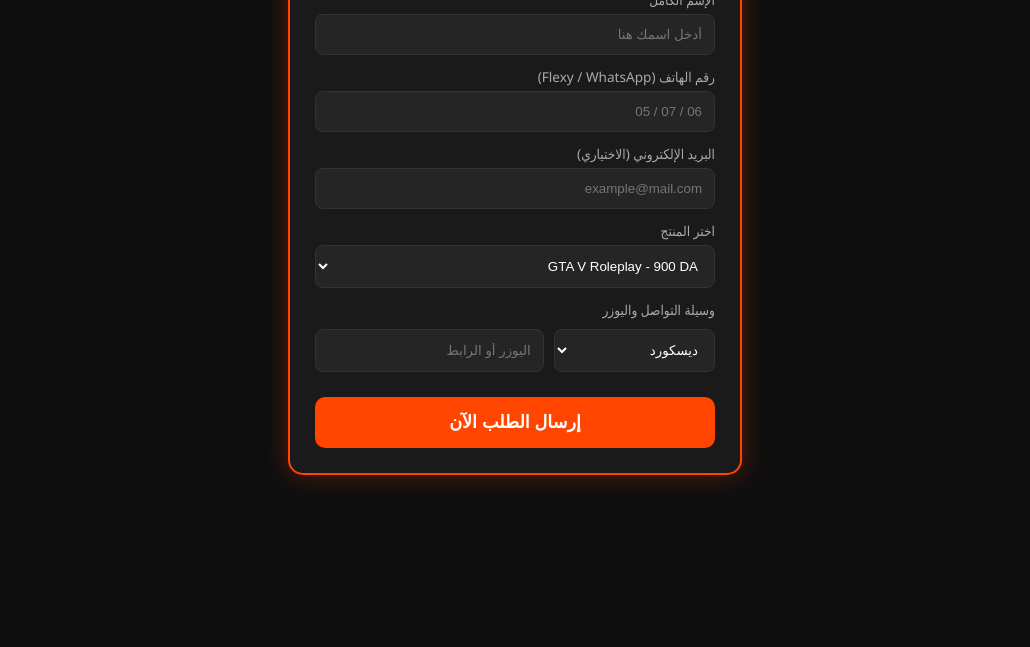
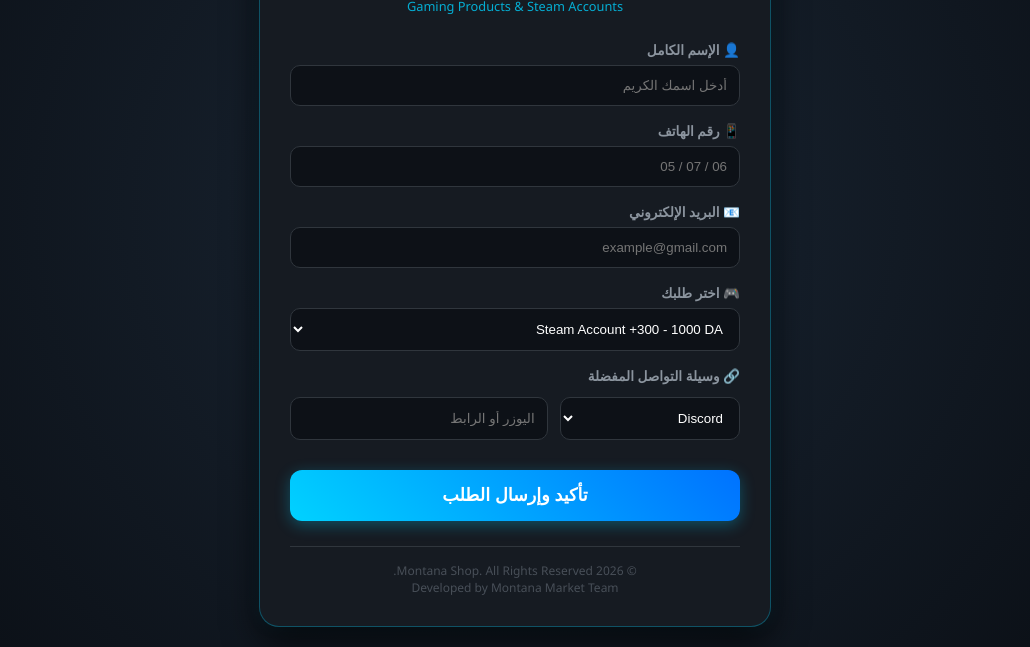
Before and after one commit to Montanamarket/Shop, a plain HTML site: page index.html in a window 1280 px wide. Shown: the part 227-874 px from the top of the page, without its empty margins (125-1155 px from the left). Before the commit the page ends 820 px from the top, so only its background shows below. Drawn offline with Linux system fonts and the light colour scheme.

Commit message:
Update index.html

```diff
--- a/index.html
+++ b/index.html
@@ -3,62 +3,141 @@
 <head>
     <meta charset="UTF-8">
     <meta name="viewport" content="width=device-width, initial-scale=1.0">
-    <title>Online Services - طلب شراء</title>
+    <title>Montana Shop - طلب شراء</title>
     <style>
-        body { font-family: 'Segoe UI', Tahoma, sans-serif; background-color: #0f0f0f; color: white; display: flex; justify-content: center; align-items: center; min-height: 100vh; margin: 0; padding: 10px; }
-        .order-box { background: #1a1a1a; padding: 25px; border-radius: 15px; border: 2px solid #ff4500; width: 100%; max-width: 400px; box-shadow: 0 0 25px rgba(255, 69, 0, 0.3); }
-        h2 { text-align: center; color: #ff4500; margin-bottom: 20px; font-size: 1.5rem; }
-        label { display: block; margin-top: 12px; font-size: 0.85rem; color: #aaa; }
-        input, select { width: 100%; padding: 12px; margin-top: 5px; border-radius: 8px; border: 1px solid #333; background: #252525; color: white; box-sizing: border-box; outline: none; transition: 0.3s; }
-        input:focus, select:focus { border-color: #ff4500; }
-        .flex-row { display: flex; gap: 10px; margin-top: 5px; }
-        button { width: 100%; padding: 15px; margin-top: 25px; background: #ff4500; color: white; border: none; border-radius: 10px; font-weight: bold; cursor: pointer; font-size: 1.1rem; transition: 0.3s; }
-        button:hover { background: #e03e00; transform: scale(1.03); }
+        :root {
+            --primary-color: #00d2ff; /* اللون الأزرق السماوي من اللوغو */
+            --accent-color: #ff4500;  /* البرتقالي للتباين */
+            --bg-dark: #0a0e14;
+            --card-bg: #161b22;
+        }
+
+        body {
+            font-family: 'Segoe UI', Roboto, sans-serif;
+            background-color: var(--bg-dark);
+            background-image: radial-gradient(circle at center, #1a2634 0%, #0a0e14 100%);
+            color: white;
+            display: flex;
+            justify-content: center;
+            align-items: center;
+            min-height: 100vh;
+            margin: 0;
+            padding: 20px;
+        }
+
+        .order-box {
+            background: var(--card-bg);
+            padding: 30px;
+            border-radius: 20px;
+            border: 1px solid rgba(0, 210, 255, 0.3);
+            width: 100%;
+            max-width: 450px;
+            box-shadow: 0 15px 35px rgba(0, 0, 0, 0.7), 0 0 15px rgba(0, 210, 255, 0.1);
+            position: relative;
+            overflow: hidden;
+        }
+
+        /* إضافة خط مضيء في أعلى الكرت */
+        .order-box::before {
+            content: "";
+            position: absolute;
+            top: 0; left: 0; right: 0;
+            height: 4px;
+            background: linear-gradient(90deg, var(--primary-color), var(--accent-color));
+        }
+
+        .logo-container { text-align: center; margin-bottom: 20px; }
+        .logo-container img { width: 120px; border-radius: 50%; border: 2px solid var(--primary-color); padding: 5px; box-shadow: 0 0 15px var(--primary-color); }
+
+        h2 { text-align: center; color: white; margin: 10px 0; font-size: 1.4rem; letter-spacing: 1px; }
+        .subtitle { text-align: center; color: var(--primary-color); font-size: 0.8rem; margin-bottom: 25px; opacity: 0.8; }
+
+        label { display: block; margin-top: 15px; font-size: 0.85rem; color: #8b949e; font-weight: 600; }
+
+        input, select {
+            width: 100%; padding: 12px; margin-top: 6px; border-radius: 10px;
+            border: 1px solid #30363d; background: #0d1117; color: white;
+            box-sizing: border-box; outline: none; transition: all 0.3s;
+        }
+
+        input:focus, select:focus { border-color: var(--primary-color); box-shadow: 0 0 8px rgba(0, 210, 255, 0.2); }
+
+        .flex-row { display: flex; gap: 12px; margin-top: 6px; }
+
+        button {
+            width: 100%; padding: 15px; margin-top: 30px;
+            background: linear-gradient(45deg, var(--primary-color), #0072ff);
+            color: white; border: none; border-radius: 12px;
+            font-weight: bold; cursor: pointer; font-size: 1.1rem;
+            transition: 0.4s; box-shadow: 0 4px 15px rgba(0, 210, 255, 0.3);
+        }
+
+        button:hover { transform: translateY(-3px); box-shadow: 0 6px 20px rgba(0, 210, 255, 0.5); }
+
+        .footer-rights {
+            margin-top: 25px; text-align: center; font-size: 0.75rem; color: #484f58;
+            border-top: 1px solid #30363d; padding-top: 15px;
+        }
     </style>
 </head>
 <body>
 
 <div class="order-box">
-    <h2>Online Services 🛒</h2>
+    <div class="logo-container">
+        <img src="https://i.ibb.co/image_030441.jpg" alt="Montana Shop Logo">
+    </div>
 
-    <label>الإسم الكامل</label>
-    <input type="text" id="name" placeholder="أدخل اسمك هنا" required>
+    <h2>MONTANA SHOP</h2>
+    <p class="subtitle">Gaming Products & Steam Accounts</p>
 
-    <label>رقم الهاتف (Flexy / WhatsApp)</label>
+    <label>👤 الإسم الكامل</label>
+    <input type="text" id="name" placeholder="أدخل اسمك الكريم" required>
+
+    <label>📱 رقم الهاتف</label>
     <input type="text" id="phone" placeholder="06 / 07 / 05" required>
 
-    <label>البريد الإلكتروني (الاختياري)</label>
-    <input type="email" id="email" placeholder="example@mail.com">
+    <label>📧 البريد الإلكتروني</label>
+    <input type="email" id="email" placeholder="example@gmail.com">
 
-    <label>اختر المنتج</label>
+    <label>🎮 اختر طلبك</label>
     <select id="product">
-        <option value="GTA V Roleplay">GTA V Roleplay - 900 DA</option>
-        <option value="FC26 (Standard/Ultimate)">FC26 - 6000 DA</option>
-        <option value="Discord Nitro">Discord Nitro - 1600 DA</option>
-        <option value="Steam Account +300 Games">Steam Account +300 - 1000 DA</option>
-        <option value="Visa Card Activation">Visa Card Activation - 3000 DA</option>
-        <option value="Free Fire / PUBG / Valorant">شحن عملات ألعاب</option>
+        <optgroup label="حسابات وخدمات">
+            <option value="Steam Account +300 Games">Steam Account +300 - 1000 DA</option>
+            <option value="GTA V Roleplay">GTA V Roleplay - 900 DA</option>
+            <option value="Discord Nitro">Discord Nitro - 1600 DA</option>
+            <option value="Visa Card Activation">Visa Card Activation - 3000 DA</option>
+        </optgroup>
+        <optgroup label="ألعاب وشحن">
+            <option value="FC26 Ultimate">FC26 Ultimate Edition - 6000 DA</option>
+            <option value="Free Fire Diamonds">شحن جواهر فري فاير</option>
+            <option value="PUBG Mobile UC">شحن شدات ببجي</option>
+        </optgroup>
     </select>
 
-    <label>وسيلة التواصل واليوزر</label>
+    <label>🔗 وسيلة التواصل المفضلة</label>
     <div class="flex-row">
         <select id="contactType" style="flex: 1;">
-            <option value="Discord">ديسكورد</option>
-            <option value="WhatsApp">واتساب</option>
-            <option value="Facebook">فيسبوك</option>
-            <option value="Instagram">إنستغرام</option>
+            <option value="Discord">Discord</option>
+            <option value="WhatsApp">WhatsApp</option>
+            <option value="Messenger">Messenger</option>
+            <option value="Instagram">Instagram</option>
         </select>
         <input type="text" id="contactUser" placeholder="اليوزر أو الرابط" style="flex: 1.5;">
     </div>
 
-    <button onclick="sendToDiscord()">إرسال الطلب الآن</button>
+    <button onclick="sendToDiscord()">تأكيد وإرسال الطلب</button>
+
+    <div class="footer-rights">
+        © 2026 Montana Shop. All Rights Reserved.<br>
+        Developed by Montana Market Team
+    </div>
 </div>
 
 <script>
 async function sendToDiscord() {
     const name = document.getElementById('name').value;
     const phone = document.getElementById('phone').value;
-    const email = document.getElementById('email').value || "غير محدد";
+    const email = document.getElementById('email').value || "غير متوفر";
     const product = document.getElementById('product').value;
     const contactType = document.getElementById('contactType').value;
     const contactUser = document.getElementById('contactUser').value;
@@ -66,23 +145,24 @@ async function sendToDiscord() {
     const webhookURL = "https://discord.com/api/webhooks/1485369664342327386/xCE5W6nHpLNrrK9gIaqBy2JFuEysWrrdCRyI3oHjqjGL9nxVmVrVRNwP5rjzLyu8BPyc";
 
     if(!name || !phone || !contactUser) {
-        alert("من فضلك املأ الحقول المطلوبة (الاسم، الهاتف، وسيلة التواصل)");
+        alert("يرجى إكمال البيانات الأساسية قبل الإرسال");
         return;
     }
 
     const payload = {
-        username: "متجر الخدمات الرقمية",
+        username: "Montana Shop Monitor",
+        avatar_url: "https://i.ibb.co/image_030441.jpg",
         embeds: [{
-            title: "📦 طلب شراء جديد!",
-            color: 16729856, // لون برتقالي (Hex: FF4500)
+            title: "📥 طلب شراء جديد من Montana Shop",
+            color: 53759, // لون أزرق سماوي ليناسب اللوغو
             fields: [
-                { name: "👤 اسم الزبون", value: name, inline: true },
-                { name: "📱 رقم الهاتف", value: phone, inline: true },
-                { name: "🎮 المنتج المطلوب", value: `**${product}**`, inline: false },
+                { name: "👤 العميل", value: `\`${name}\``, inline: true },
+                { name: "📱 الهاتف", value: `\`${phone}\``, inline: true },
+                { name: "🎮 المنتج", value: `**${product}**`, inline: false },
                 { name: "📧 الإيميل", value: email, inline: true },
-                { name: `🔗 تواصل عبر (${contactType})`, value: `\`${contactUser}\``, inline: true }
+                { name: `🔗 التواصل (${contactType})`, value: `\`${contactUser}\``, inline: true }
             ],
-            footer: { text: "Online Services Solution | نظام الطلبات الآلي" },
+            footer: { text: "الطلب قادم من واجهة الموقع الرسمية" },
             timestamp: new Date()
         }]
     };
@@ -95,17 +175,12 @@ async function sendToDiscord() {
         });
 
         if (response.ok) {
-            alert("✅ تم إرسال طلبك بنجاح! سنتواصل معك في أقرب وقت.");
-            // مسح الخانات بعد الإرسال
-            document.getElementById('name').value = "";
-            document.getElementById('phone').value = "";
-            document.getElementById('contactUser').value = "";
+            alert("✅ تم استلام طلبك! فريق Montana Shop سيتواصل معك قريباً.");
         } else {
-            alert("❌ فشل الإرسال، تأكد من اتصالك بالإنترنت.");
+            alert("❌ حدث خطأ، تأكد من إعدادات الويب هوك.");
         }
     } catch (error) {
-        console.error(error);
-        alert("❌ حدث خطأ غير متوقع.");
+        alert("❌ تعذر الإرسال، تحقق من اتصالك.");
     }
 }
 </script>
```
